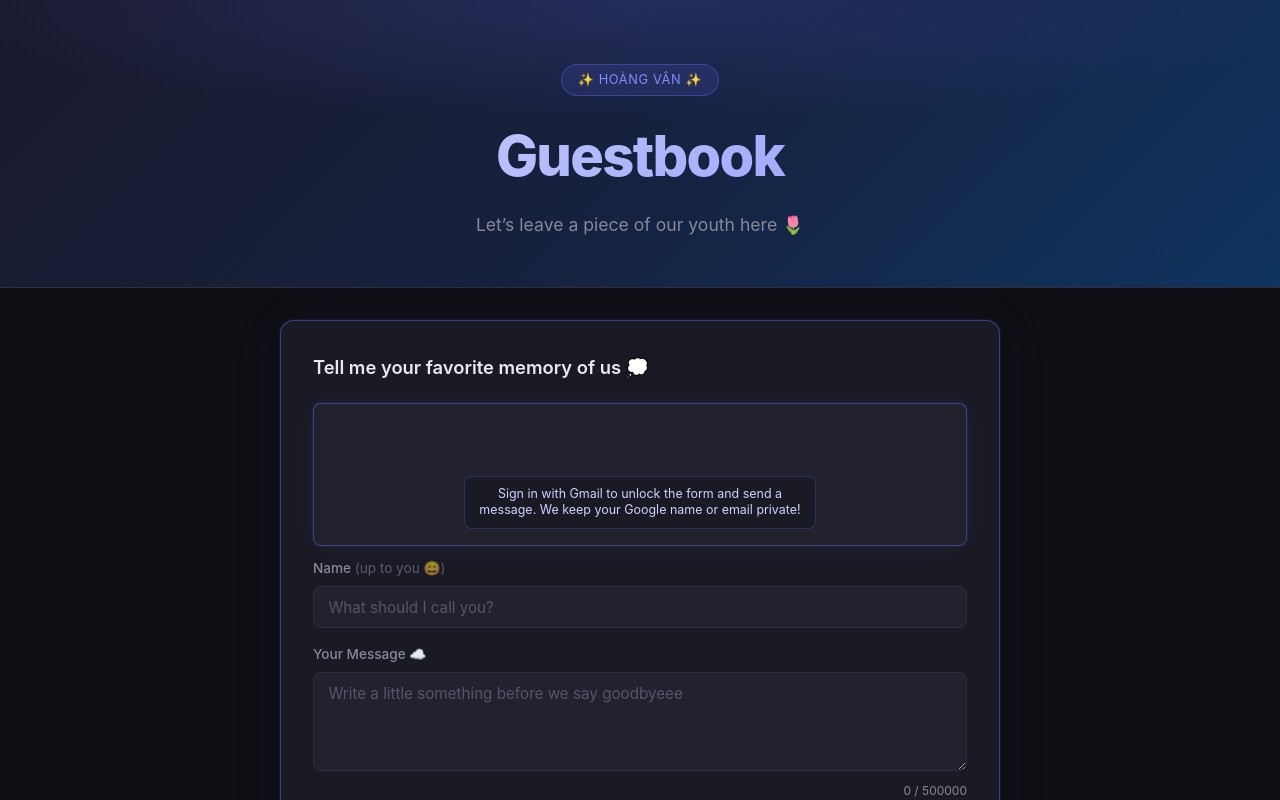
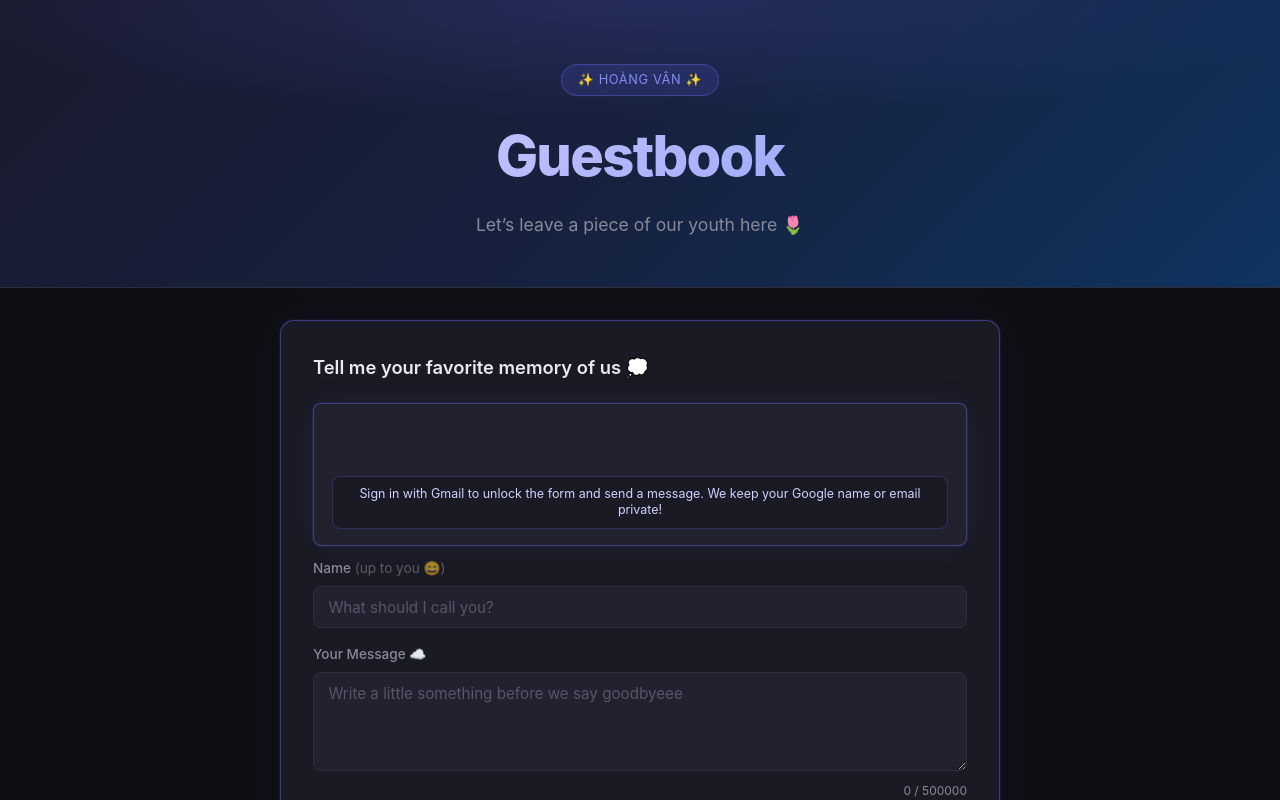
Before and after one commit to hoangvancutephomaique/Memories, a React (Vite) app in the folder frontend/: page / in a window 1280 px wide. Shown: the top 800 px of the page. Built offline with nearby package versions, Linux system fonts and the light colour scheme; no server answers.

Commit message:
Update style

```diff
--- a/frontend/src/App.css
+++ b/frontend/src/App.css
@@ -242,9 +242,9 @@ input.error, textarea.error { border-color: var(--danger); }
 
 .google-prelogin-panel .alert-auth-required {
   margin: 0;
-  align-self: center;
-  width: fit-content;
-  max-width: min(100%, 22rem);
+  align-self: stretch;
+  width: auto;
+  max-width: 100%;
   box-sizing: border-box;
   padding: 0.55rem 0.75rem;
   font-size: 0.78rem;
```
